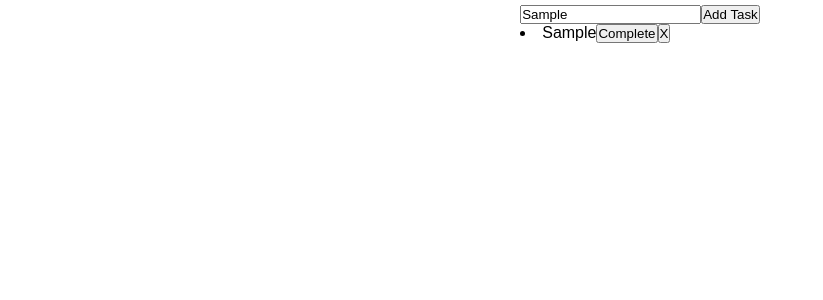
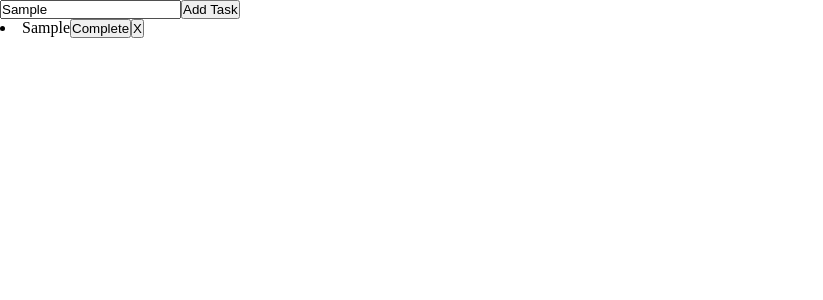
Before and after one commit to nimely111/React-Coding-snippet, a React (Vite) app: page / in a window 1280 px wide. Both pictures are taken after typing "Sample" into the empty fields and a click on the button "Add Task". Shown: the top 300 px of the page, without its empty margins (0-823 px from the left). Built offline with nearby package versions, Linux system fonts and the light colour scheme.

Commit message:
comented the index.css again for debuging purpose

```diff
--- a/src/Pedro_Exercise/todo.css
+++ b/src/Pedro_Exercise/todo.css
@@ -3,3 +3,7 @@
     margin: 0;
     box-sizing: border-box;
 }
+
+.task{
+    background-color: blue;
+}
--- a/src/main.jsx
+++ b/src/main.jsx
@@ -3,7 +3,7 @@ import ReactDOM from 'react-dom/client'
 import App from './App.jsx'
 import App_2 from '../Components/Classes/App_2.jsx'
 import App_101 from './react101/App_101.jsx'
-import './index.css'
+// import './index.css'
 import TodoApp from './Pedro_Exercise/TodoApp.jsx'
 
 const root = ReactDOM.createRoot(document.getElementById('root'));
```
